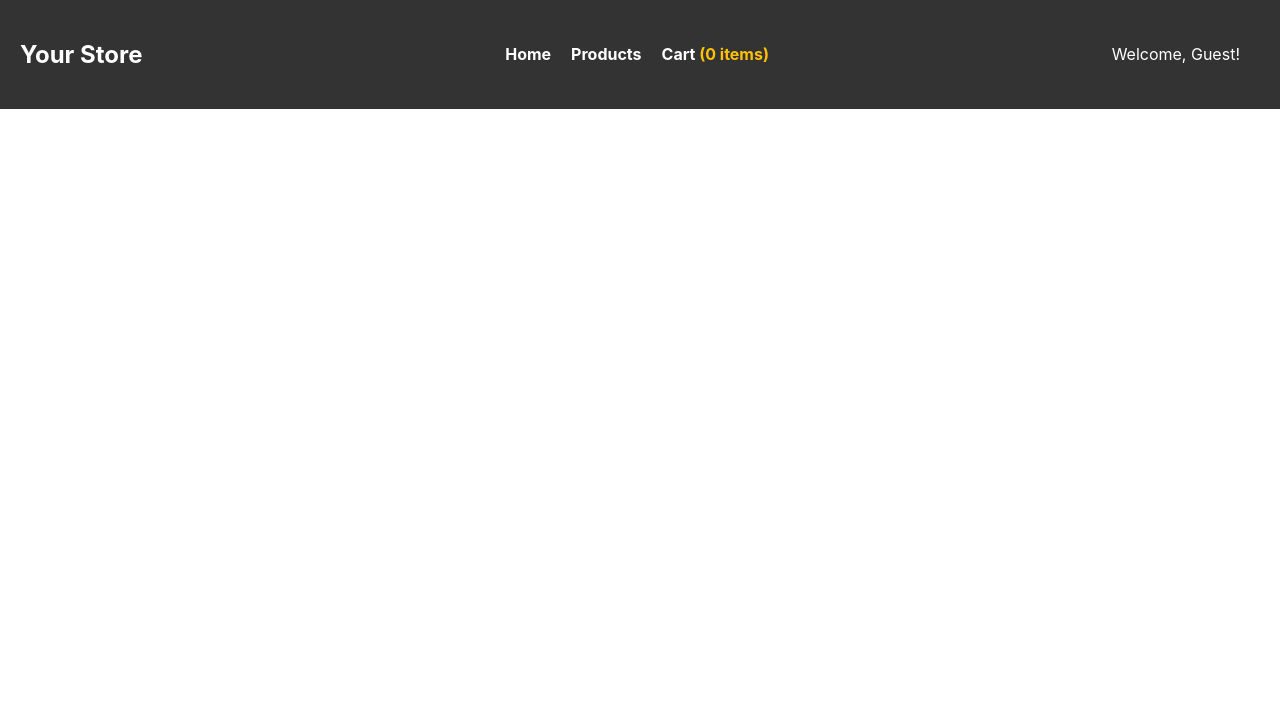
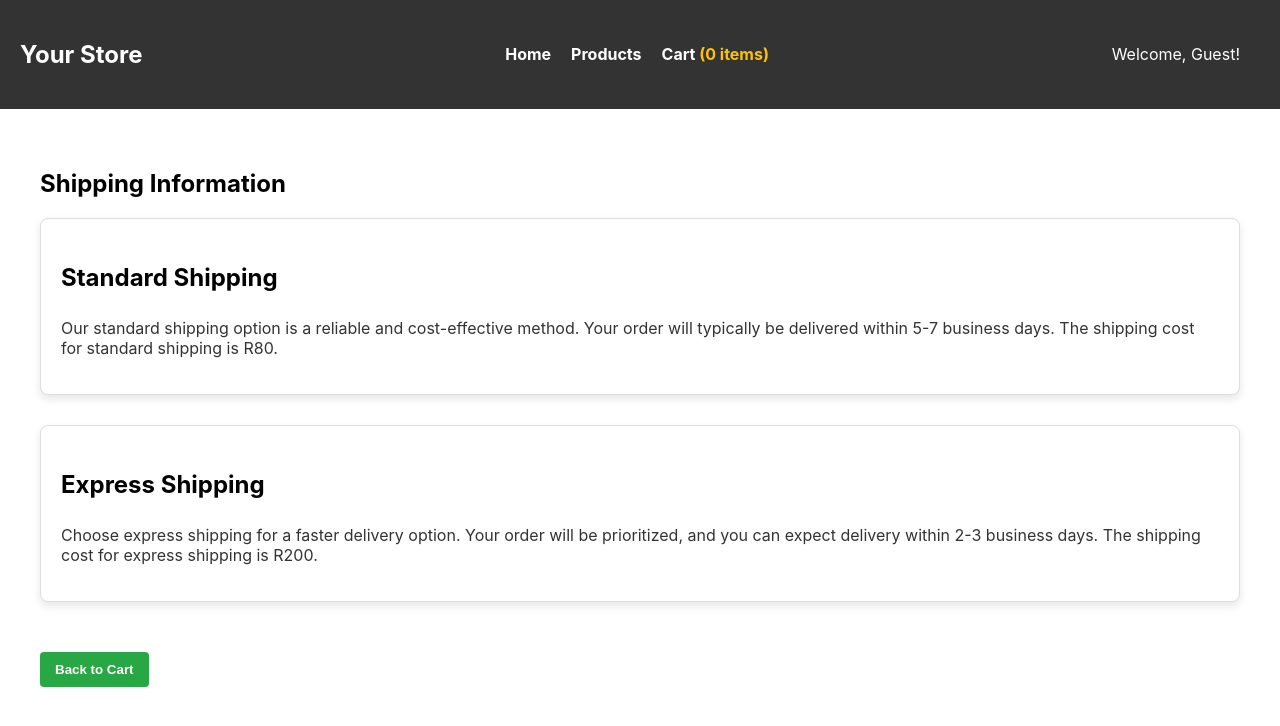
Before and after one commit to Manakin-Wraith/Capstore-app, a React (Create React App) app: page /help in a window 1280 px wide. Shown: the top 726 px of the page. Built offline with nearby package versions, Linux system fonts and the light colour scheme.

Commit message:
local state => redux

```diff
--- a/package.json
+++ b/package.json
@@ -11,8 +11,10 @@
     "react": "^18.2.0",
     "react-bootstrap": "^2.10.0",
     "react-dom": "^18.2.0",
+    "react-redux": "^9.1.0",
     "react-router-dom": "^5.3.4",
     "react-scripts": "^4.0.3",
+    "redux": "^5.0.1",
     "web-vitals": "^2.1.4",
     "yup": "^1.3.3"
   },
--- a/src/App.js
+++ b/src/App.js
@@ -8,6 +8,7 @@ import Header from './Components/Header';
 import RegisterPage from './Pages/RegisterPage';
 import ProductPage from './ProductPage';
 import CartPage from './Pages/CartPage';
+import HelpPage from './Pages/HelpPage';
 import CheckoutPage from './Pages/CheckoutPage';
 
 // Main component that sets up the application's structure using React Router for navigation.
@@ -23,6 +24,7 @@ const App = () => {
             <Route path="/products" component={ProductPage} />
             <Route path="/cart" component={CartPage} />
             <Route path="/checkout" component={CheckoutPage} />
+            <Route path="/help" component={HelpPage} />
           </Switch>
         </CartProvider>
       </AuthProvider>
--- a/src/Pages/CartPage.js
+++ b/src/Pages/CartPage.js
@@ -51,7 +51,7 @@ const CartPage = () => {
 
   const handleHelp = () => {
     // Implement your help logic here, such as displaying a modal or redirecting to a help page.
-    alert('Redirecting to help page...');
+    history.push('/help');
   };
 
   // Define totalCost here, or fetch it from your data source
--- /dev/null
+++ b/src/Pages/HelpPage.css
@@ -0,0 +1,48 @@
+/* HelpPage.css */
+
+.help-page-container {
+    padding: 40px;
+  }
+
+  .shipping-option {
+    margin-bottom: 30px;
+    border: 1px solid #ddd;
+    padding: 20px;
+    display: flex;
+    flex-direction: column;
+    border-radius: 8px;
+    box-shadow: 0 4px 8px rgba(0, 0, 0, 0.1);
+    background-color: #fff;
+    transition: transform 0.2s;
+  }
+
+  .shipping-option:hover {
+    transform: scale(1.02);
+  }
+
+  .shipping-option h3 {
+    font-size: 24px;
+    margin-bottom: 10px;
+  }
+
+  .shipping-option p {
+    font-size: 16px;
+    color: #333;
+  }
+
+  /* Back to Cart button */
+  button {
+    margin-top: 20px;
+    background-color: #28a745; /* Green color */
+    color: #fff;
+    padding: 10px 15px;
+    cursor: pointer;
+    border: none;
+    border-radius: 4px;
+    font-weight: bold;
+    transition: background-color 0.3s;
+  }
+
+  button:hover {
+    background-color: #218838; /* Darker green color on hover */
+  }
--- /dev/null
+++ b/src/Pages/HelpPage.js
@@ -0,0 +1,45 @@
+// HelpPage.js
+import React from 'react';
+import { Container, Button } from 'react-bootstrap';
+import { useHistory } from 'react-router-dom'; // Import the useHistory hook
+import './HelpPage.css';
+
+const HelpPage = () => {
+  const history = useHistory(); // Initialize the useHistory hook
+
+  const handleBackToCart = () => {
+    // Navigate back to the CartPage when the "Back to Cart" button is clicked
+    history.push('/cart');
+  };
+
+  return (
+    <Container className="help-page-container">
+      <h2>Shipping Information</h2>
+
+      <div className="shipping-option">
+        <h3>Standard Shipping</h3>
+        <p>
+          Our standard shipping option is a reliable and cost-effective method. Your order will
+          typically be delivered within 5-7 business days. The shipping cost for standard shipping
+          is R80.
+        </p>
+      </div>
+
+      <div className="shipping-option">
+        <h3>Express Shipping</h3>
+        <p>
+          Choose express shipping for a faster delivery option. Your order will be prioritized, and
+          you can expect delivery within 2-3 business days. The shipping cost for express shipping
+          is R200.
+        </p>
+      </div>
+
+      {/* Back to Cart button */}
+      <Button onClick={handleBackToCart} variant="primary">
+        Back to Cart
+      </Button>
+    </Container>
+  );
+};
+
+export default HelpPage;
```
Also changed, not shown: 1 other file (tests, documents, lock files or other folders).
